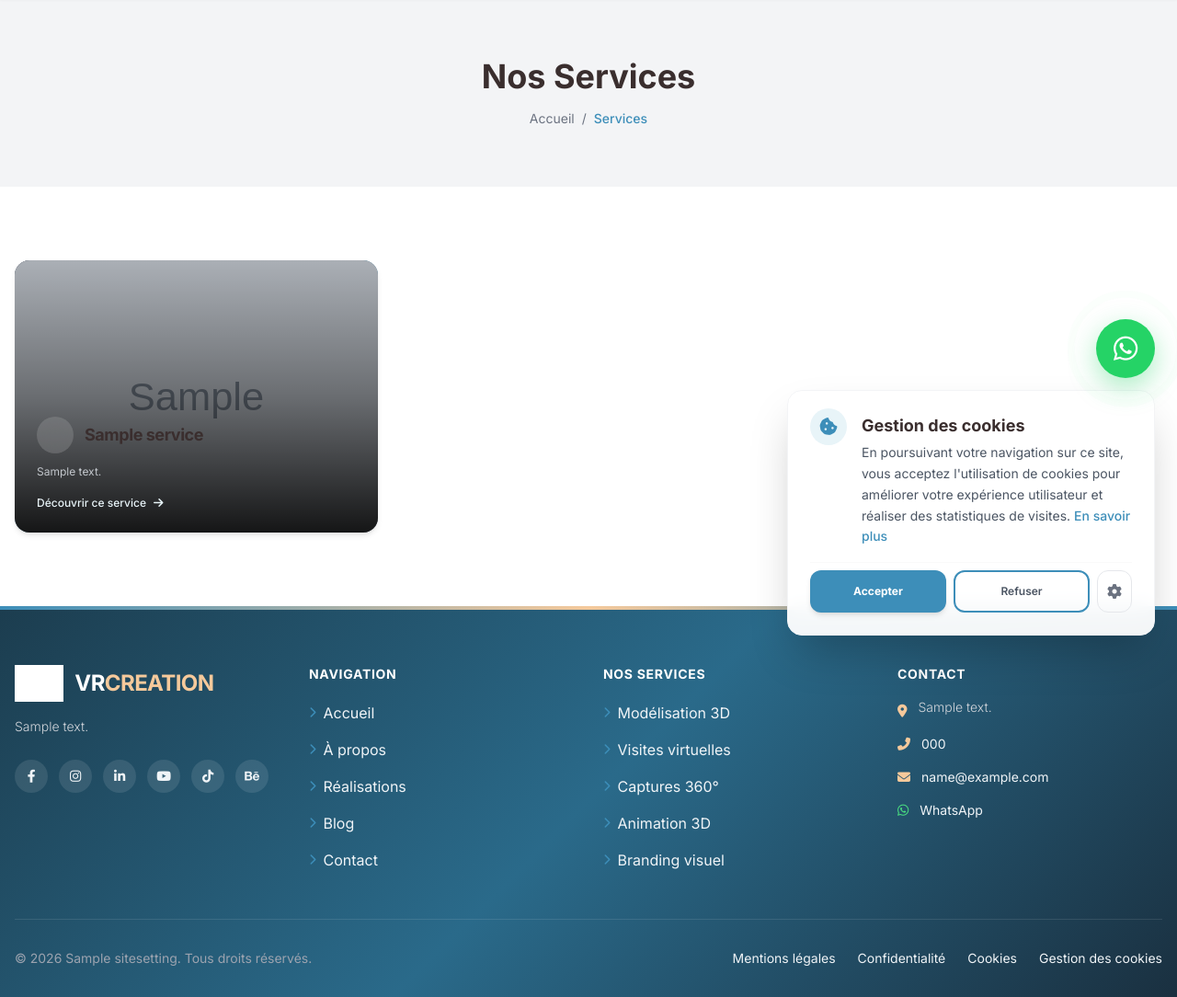
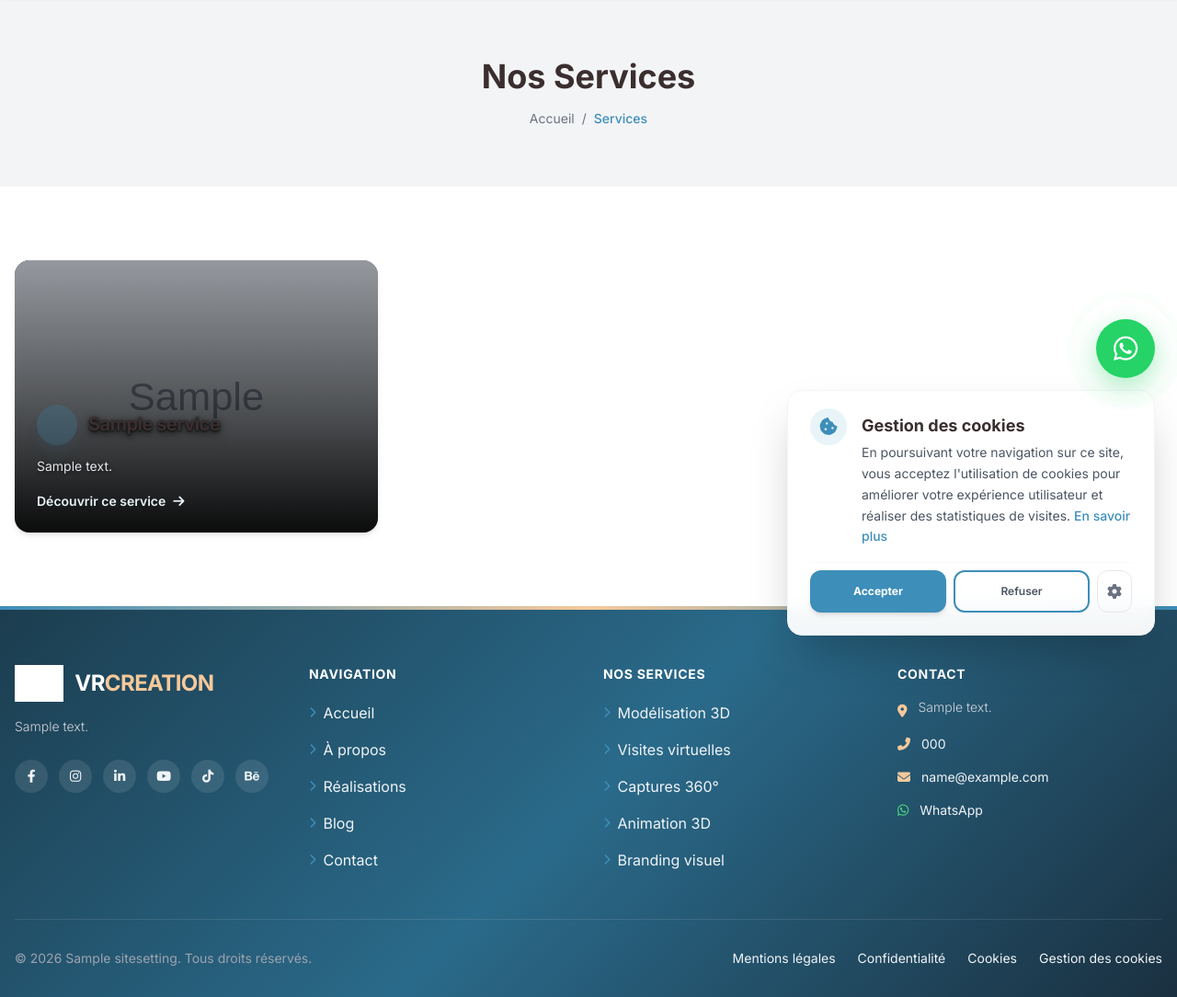
Before and after one commit to Schneider-sizeof/vr_creation, a Django app: page /fr/services/ in a window 1280 px wide. Shown: the part 85-1169 px from the top of the page at 92% size. Run offline with Django 5.2, Linux system fonts and the light colour scheme; tables that the repository leaves empty hold one stand-in row (values such as "Sample post"); grey boxes marked "Sample" are stand-in pictures; some libraries are stand-ins or nearby versions; some web fonts are replaced.

Commit message:
Improve service card titles visibility: stronger overlay, text-shadow, larger font, VR mode neon glow

```diff
--- a/static/css/main.css
+++ b/static/css/main.css
@@ -748,6 +748,30 @@ body.vr-mode #vr-mode-toggle-btn {
     box-shadow: 0 0 10px rgba(0, 240, 255, 0.2);
 }
 
+/* VR Mode — Service Card Enhancements */
+body.vr-mode .rounded-2xl.aspect-\[4\/3\] h3 {
+    color: #ffffff !important;
+    text-shadow: 0 0 20px rgba(0, 240, 255, 0.6), 0 0 40px rgba(0, 240, 255, 0.3), 0 2px 8px rgba(0, 0, 0, 0.9) !important;
+}
+
+body.vr-mode .rounded-2xl.aspect-\[4\/3\] .bg-primary\/25 {
+    background: rgba(0, 240, 255, 0.2) !important;
+    box-shadow: 0 0 15px rgba(0, 240, 255, 0.3) !important;
+}
+
+body.vr-mode .rounded-2xl.aspect-\[4\/3\] .text-primary-light {
+    color: #00f0ff !important;
+}
+
+body.vr-mode .rounded-2xl.aspect-\[4\/3\] {
+    border: 1px solid rgba(0, 240, 255, 0.15) !important;
+}
+
+body.vr-mode .rounded-2xl.aspect-\[4\/3\]:hover {
+    border-color: rgba(0, 240, 255, 0.4) !important;
+    box-shadow: 0 0 30px rgba(0, 240, 255, 0.15), 0 20px 40px rgba(0, 0, 0, 0.5) !important;
+}
+
 /* VR Particles */
 #vr-particles-container {
     opacity: 0.8;
--- a/templates/services/service_list.html
+++ b/templates/services/service_list.html
@@ -24,21 +24,21 @@
                 <img src="{{ service.featured_image.url }}" alt="{{ service.title }}" class="absolute inset-0 w-full h-full object-cover group-hover:scale-110 transition-transform duration-700 ease-out z-0" onerror="this.style.display='none'">
                 {% endif %}
 
-                <!-- Dark readability overlay -->
-                <div class="absolute inset-0 bg-gradient-to-t from-black/90 via-black/50 to-black/20 group-hover:from-black/95 transition-colors duration-500 z-10"></div>
+                <!-- Dark readability overlay — stronger gradient for text contrast -->
+                <div class="absolute inset-0 bg-gradient-to-t from-black/95 via-black/60 to-black/30 group-hover:via-black/70 transition-all duration-500 z-10"></div>
 
                 <!-- Content -->
-                <div class="absolute inset-0 p-6 flex flex-col justify-end text-white z-10">
-                    <div class="flex items-center gap-3 mb-2.5">
-                        <span class="w-10 h-10 rounded-full bg-white/15 backdrop-blur-md flex items-center justify-center text-white text-lg">
+                <div class="absolute inset-0 p-6 flex flex-col justify-end text-white z-20">
+                    <div class="flex items-center gap-3 mb-3">
+                        <span class="w-11 h-11 rounded-full bg-primary/25 backdrop-blur-md flex items-center justify-center text-primary-light text-lg shadow-lg shadow-primary/10 flex-shrink-0">
                             <i class="{{ service.icon|default:'fas fa-cube' }}"></i>
                         </span>
-                        <h3 class="text-lg font-bold tracking-tight leading-snug">{{ service.title }}</h3>
+                        <h3 class="text-xl font-extrabold tracking-tight leading-snug drop-shadow-lg" style="text-shadow: 0 2px 8px rgba(0,0,0,0.8), 0 1px 3px rgba(0,0,0,0.9);">{{ service.title }}</h3>
                     </div>
-                    <p class="text-gray-300 text-xs line-clamp-2 leading-relaxed opacity-90 group-hover:opacity-100 transition-opacity">
+                    <p class="text-gray-200 text-sm line-clamp-2 leading-relaxed" style="text-shadow: 0 1px 4px rgba(0,0,0,0.7);">
                         {{ service.short_description }}
                     </p>
-                    <div class="mt-4 flex items-center text-primary-light font-medium text-xs group-hover:text-white transition-colors">
+                    <div class="mt-4 flex items-center text-primary-light font-semibold text-sm group-hover:text-white transition-colors">
                         {% trans "Découvrir ce service" %} <i class="fas fa-arrow-right ml-2 group-hover:translate-x-2 transition-transform"></i>
                     </div>
                 </div>
```
Also changed, not shown: templates/core/home.html (+8 -8 lines).
